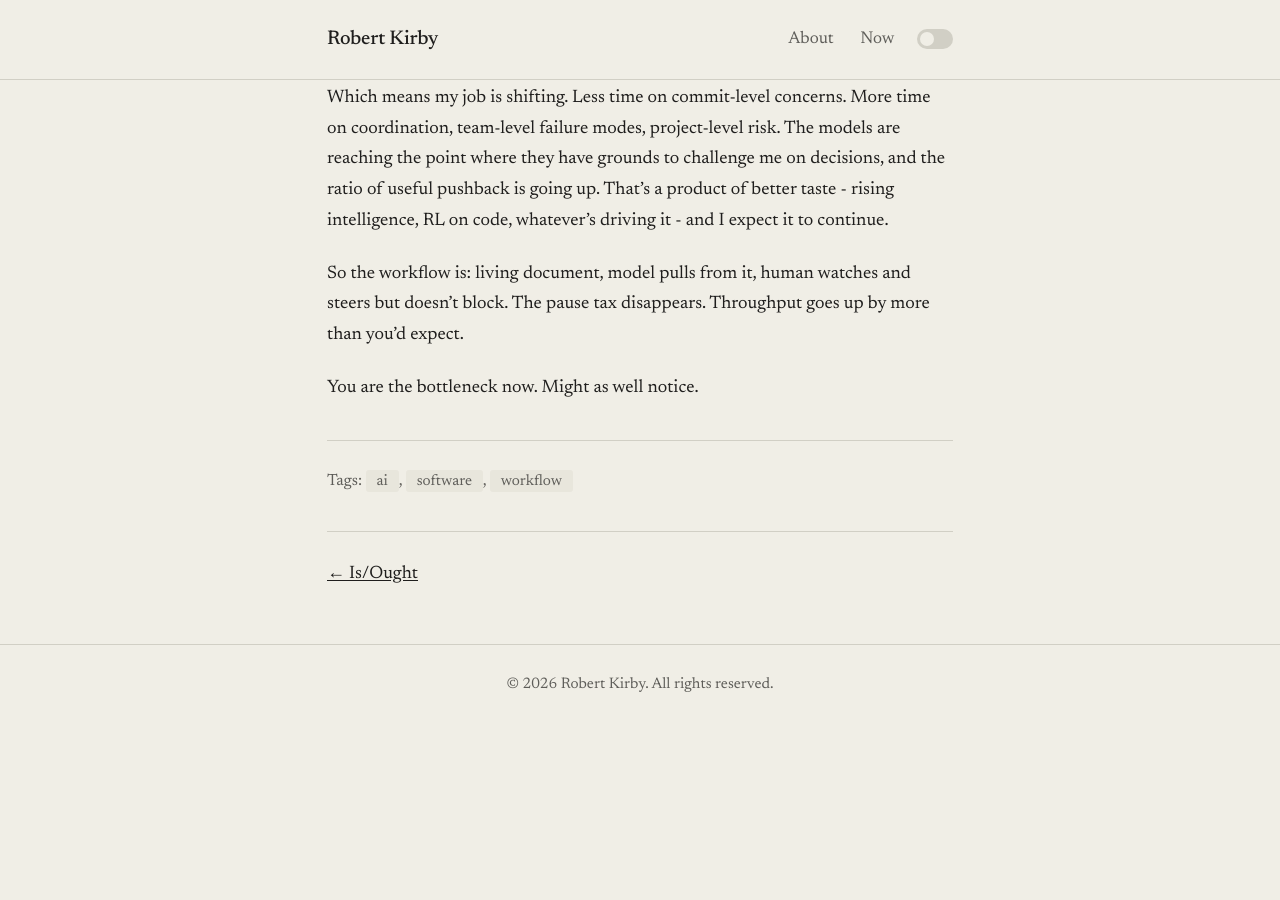
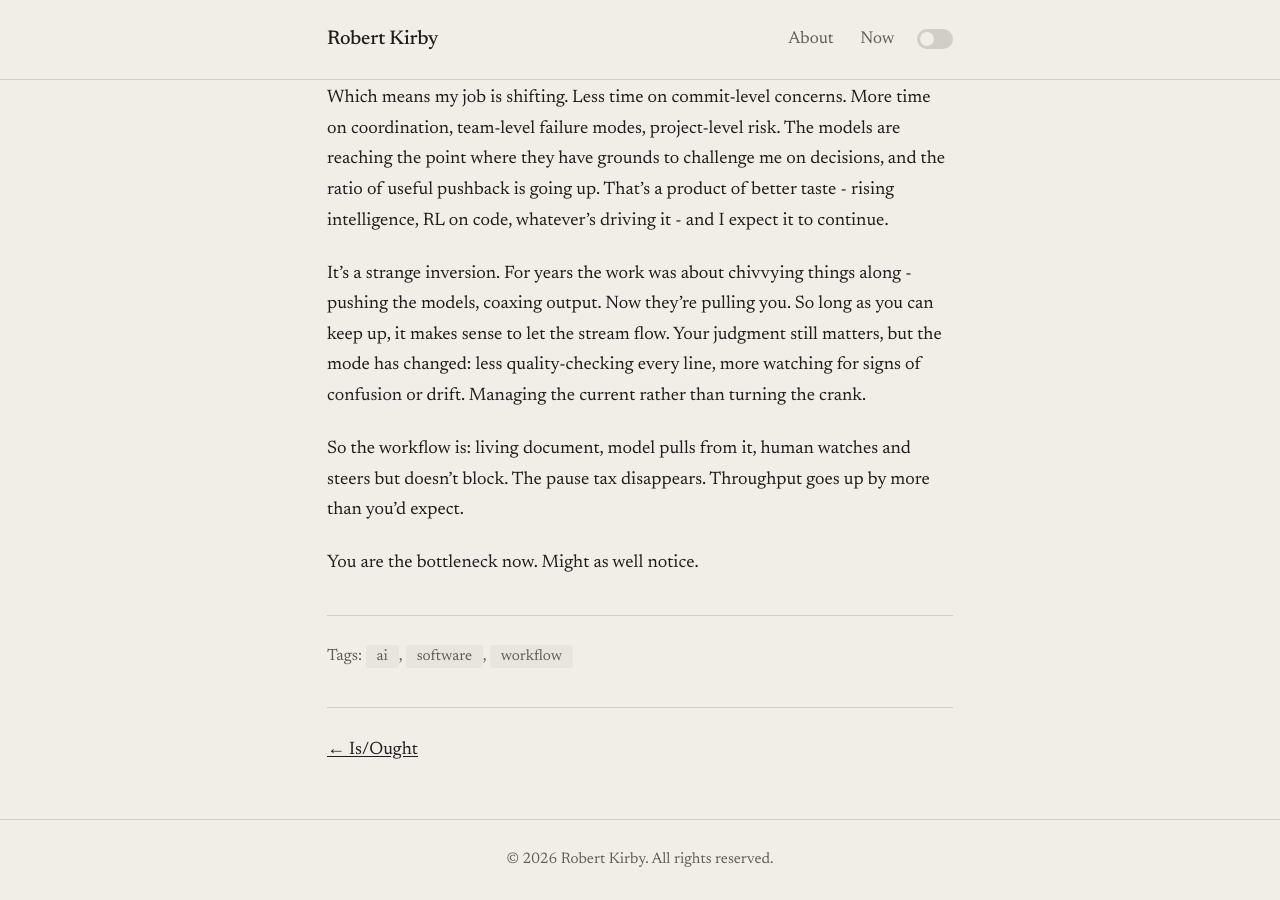
Before and after one commit to rob137/rob137.github.io, a Jekyll site: the page built from _posts/2026-02-20-the-pause-tax.md, in a window 1280 px wide and 900 px high, scrolled down 1659 px. Built offline with Jekyll 4.4.1, drawn with Linux system fonts in a browser that asks for light colours; before the commit the page ends 2384 px from its top, so only the background shows below that.

Commit message:
Add inversion point - pushing to being pulled
Co-Authored-By: Claude Opus 4.5 <noreply@anthropic.com>

```diff
--- a/_posts/2026-02-20-the-pause-tax.md
+++ b/_posts/2026-02-20-the-pause-tax.md
@@ -28,6 +28,8 @@ This only works because the models are good enough now. A year ago you needed ti
 
 Which means my job is shifting. Less time on commit-level concerns. More time on coordination, team-level failure modes, project-level risk. The models are reaching the point where they have grounds to challenge me on decisions, and the ratio of useful pushback is going up. That's a product of better taste - rising intelligence, RL on code, whatever's driving it - and I expect it to continue.
 
+It's a strange inversion. For years the work was about chivvying things along - pushing the models, coaxing output. Now they're pulling you. So long as you can keep up, it makes sense to let the stream flow. Your judgment still matters, but the mode has changed: less quality-checking every line, more watching for signs of confusion or drift. Managing the current rather than turning the crank.
+
 So the workflow is: living document, model pulls from it, human watches and steers but doesn't block. The pause tax disappears. Throughput goes up by more than you'd expect.
 
 You are the bottleneck now. Might as well notice.
```
